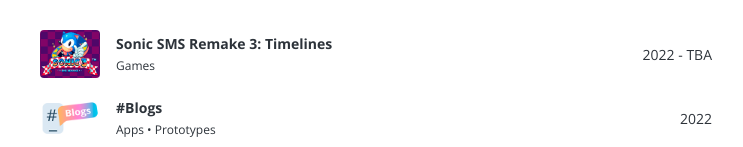
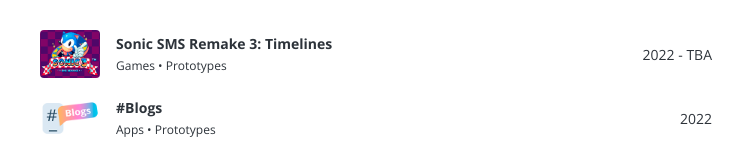
Before and after one commit to joaoaraya/joaoaraya, a Next.js app: page / in a window 1280 px wide. Shown: the part 396-543 px from the top of the page, without its empty margins (272-1015 px from the left). Built offline with nearby package versions, Linux system fonts and the light colour scheme.

Commit message:
Update index.tsx

```diff
--- a/app/components/ProjectsList/index.tsx
+++ b/app/components/ProjectsList/index.tsx
@@ -11,7 +11,7 @@
             imgFile: 'sonic-3.png',
             link: 'game/sonic-sms-remake-3',
             linkExternal: false,
-            tags: ['Games']
+            tags: ['Games', 'Prototypes']
         },
         {
             name: '#Blogs',
```
